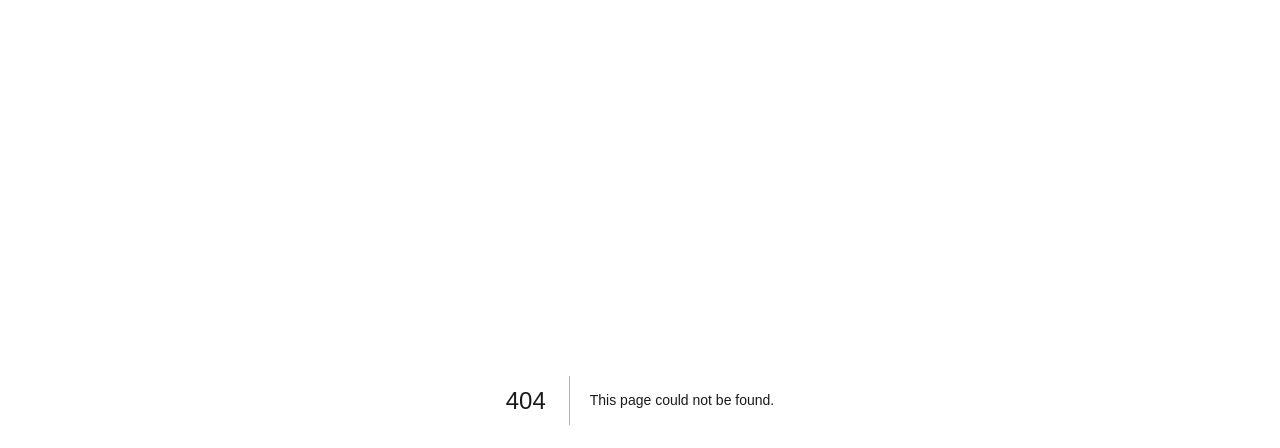
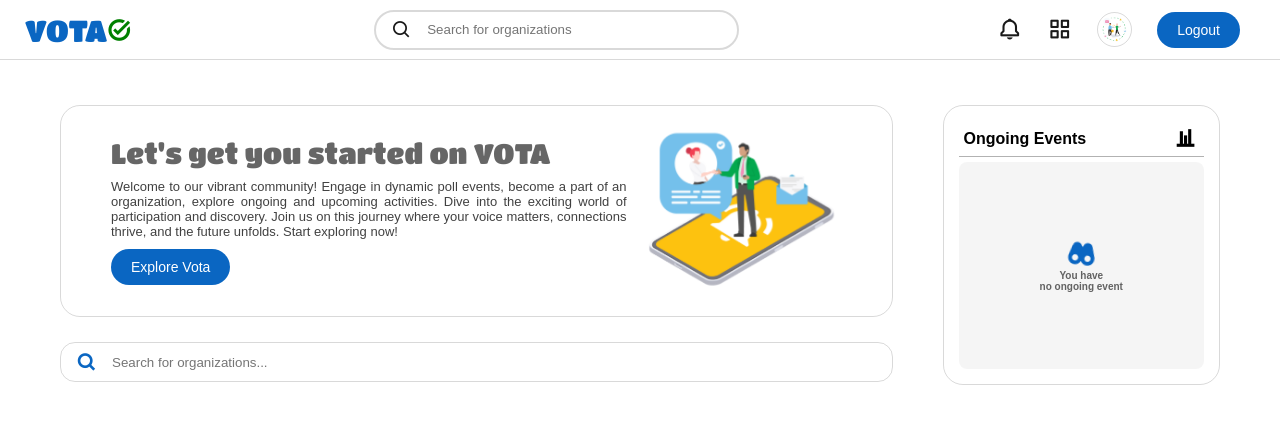
Before and after one commit to Paul-Chidiadi/Vota, a Next.js app: page /dashboard/elector in a window 1280 px wide. Before the commit this address had no page. Shown: the top 448 px of the page. Built offline with nearby package versions, Linux system fonts and the light colour scheme; a web font is replaced by a local one.

Commit message:
Created top section for electors home page

```diff
--- /dev/null
+++ b/app/dashboard/elector/layout.js
@@ -0,0 +1,10 @@
+import Navbar from '/components/navigation/Navbar.js';
+
+export default function Layout({ children }) {
+  return (
+    <>
+      <Navbar userRole="elector" />
+      <div className="">{children}</div>
+    </>
+  );
+}
--- /dev/null
+++ b/app/dashboard/elector/page.js
@@ -0,0 +1,93 @@
+'use client';
+import Image from 'next/image';
+import Link from 'next/link';
+import { useRouter } from 'next/navigation';
+import React, { useState } from 'react';
+
+export default function Page() {
+  const router = useRouter();
+  const [searchText, setSearchText] = useState('');
+
+  return (
+    <section className="elector-main-page">
+      {/* top section */}
+      <div className="elector-top-section">
+        <div className="ad-section">
+          <div className="divide">
+            <div className="col">
+              <h1>Let's get you started on VOTA</h1>
+              <p>
+                Welcome to our vibrant community! Engage in dynamic poll events, become a part of an organization,
+                explore ongoing and upcoming activities. Dive into the exciting world of participation and discovery.
+                Join us on this journey where your voice matters, connections thrive, and the future unfolds. Start
+                exploring now!
+              </p>
+              <Link className="btn links" href="/signup">
+                Explore Vota
+              </Link>
+            </div>
+            <div className="col-2">
+              <Image
+                className="img"
+                src="/images/answer-chat-in-mobile-c.png"
+                width={200}
+                height={200}
+                alt="Get-in-Front"
+              />
+            </div>
+          </div>
+          {/* SEARCH SECTION */}
+          <div className="nav-search">
+            <i
+              className="bx bx-search"
+              onClick={() => (searchText !== '' ? router.push(`/dashboard/elector/list?q=${searchText}`) : '')}
+            ></i>
+            <input
+              type="text"
+              placeholder="Search for organizations..."
+              value={searchText}
+              onChange={(e) => {
+                setSearchText(e.target.value);
+              }}
+            />
+          </div>
+        </div>
+        <div className="ongoing-event">
+          <div className="ongoing-top">
+            <h4>Ongoing Events</h4>
+            <i className="bx bx-poll bx-rotate-270"></i>
+          </div>
+          {/* LIST OF EVENTS */}
+          <div className="event-list">
+            {/* <div className="event-item">
+              <div className="event-org">
+                <small>Axelrod Capitol</small>
+                <i className="bx bxs-circle"></i>
+              </div>
+              <div className="event-name">
+                <i className="bx bx-dots-vertical-rounded"></i>
+                <h5>2023/2024 Election 6</h5>
+              </div>
+            </div>
+            <div className="event-item">
+              <div className="event-org">
+                <small>Axelrod Capitol</small>
+                <i className="bx bxs-circle"></i>
+              </div>
+              <div className="event-name">
+                <i className="bx bx-dots-vertical-rounded"></i>
+                <h5>2023/2024 Election 6</h5>
+              </div>
+            </div> */}
+            <div className="empty-list">
+              <i className="bx bxs-binoculars bx-tada"></i>
+              <small>
+                You have <br /> no ongoing event
+              </small>
+            </div>
+          </div>
+        </div>
+      </div>
+    </section>
+  );
+}
--- a/app/dashboard/layout.js
+++ b/app/dashboard/organization/layout.js
@@ -3,7 +3,7 @@
 export default function Layout({ children }) {
   return (
     <>
-      <Navbar />
+      <Navbar userRole="organization" />
       <div className="">{children}</div>
     </>
   );
--- a/app/dashboard/page.js
+++ /dev/null
@@ -1,6 +0,0 @@
-'use client';
-import { useState } from 'react';
-
-export default function Page() {
-  return <></>;
-}
--- a/app/globals.css
+++ b/app/globals.css
@@ -95,6 +95,33 @@
     color: var(--cool-gray-80);
   }
 }
+@keyframes zoom {
+  10%,
+  30%,
+  80% {
+    transform: scale(0.7);
+  }
+  20%,
+  40%,
+  50%,
+  60%,
+  70%,
+  90%,
+  100% {
+    transform: scale(1);
+  }
+}
+@keyframes flash {
+  0%,
+  50%,
+  100% {
+    opacity: 1;
+  }
+  25%,
+  75% {
+    opacity: 0;
+  }
+}
 html,
 body {
   max-width: 100vw;
@@ -148,7 +175,7 @@
   color: var(--blue-60);
 }
 
-/* HOME PAGE */
+/* HOME PAGE SECTION */
 .dashboard-page-top,
 .home-page-top {
   display: flex;
@@ -157,6 +184,7 @@
   height: 60px;
   padding: 0px 25px;
   border-bottom: 1px solid var(--black-a15);
+  background-color: var(--white);
 }
 .dashboard-page-top .app-name,
 .home-page-top .app-name {
@@ -188,7 +216,7 @@
   color: var(--black-60);
 }
 
-/* HERO SECTION */
+/* HOME PAGE HERO SECTION */
 .home-page-hero {
   display: flex;
   justify-content: space-evenly;
@@ -212,8 +240,8 @@
 .home-page-hero div p {
   margin-bottom: 25px;
   width: 100%;
-  font-size: 18px;
-  font-weight: 400;
+  font-size: 16px;
+  font-weight: 100;
   color: var(--blue-90);
 }
 .home-page-hero .col-2 {
@@ -290,8 +318,8 @@
 .home-page-body div p {
   margin-bottom: 25px;
   width: 100%;
-  font-size: 18px;
-  font-weight: lighter;
+  font-size: 16px;
+  font-weight: 100;
   color: var(--cool-gray-30);
 }
 .home-page-body .col-2 {
@@ -337,7 +365,7 @@
   }
 }
 
-/* SIGNUP PAGE */
+/* SIGNUP PAGE SECTION*/
 .signup-page-body {
   width: 100%;
   min-height: 90vh;
@@ -497,3 +525,203 @@
     border-radius: 20px;
   }
 }
+
+/* ELECTORS SECTION */
+.elector-main-page {
+  width: 100%;
+  height: 90vh;
+  overflow-x: hidden;
+  overflow-y: auto;
+  padding-top: 45px;
+  background-color: var(--white);
+}
+.elector-top-section {
+  width: 100%;
+  height: fit-content;
+  display: grid;
+  grid-template-columns: 3fr 1fr;
+  gap: 50px;
+}
+.elector-top-section .ad-section {
+  width: 100%;
+  height: fit-content;
+  display: flex;
+  flex-direction: column;
+  justify-content: flex-start;
+  align-items: center;
+  gap: 25px;
+}
+.elector-top-section .ad-section .divide {
+  width: 100%;
+  height: fit-content;
+  display: flex;
+  justify-content: space-between;
+  align-items: center;
+  border-radius: 20px;
+  padding: 5px 50px;
+  gap: 15px;
+  border: 1px solid var(--black-a15);
+}
+.elector-top-section .ad-section .divide .col {
+  display: flex;
+  flex-direction: column;
+  justify-content: center;
+  align-items: flex-start;
+  gap: 10px;
+}
+.elector-top-section .ad-section .divide .col h1 {
+  color: var(--black-a60);
+  font-size: 28px;
+  font-weight: 100;
+  font-family: 'Titan One', sans-serif;
+}
+.elector-top-section .ad-section .divide .col p {
+  color: var(--black-a75);
+  font-size: 13px;
+  text-align: justify;
+}
+.elector-top-section .ad-section .col-2 {
+  display: flex;
+  justify-content: center;
+  align-items: center;
+  width: fit-content;
+  height: fit-content;
+}
+.elector-top-section .ad-section .col-2 .img {
+  object-fit: contain;
+  animation: zoom 5s ease-in-out infinite;
+  animation-delay: 10s;
+}
+.elector-top-section .ad-section .nav-search {
+  width: 100%;
+  height: 40px;
+  border-radius: 15px;
+  border: 1px solid var(--black-a15);
+  padding: 10px 15px;
+  display: flex;
+  justify-content: center;
+  align-items: center;
+  gap: 10px;
+}
+.elector-top-section .ad-section .nav-search input {
+  width: 100%;
+  height: 100%;
+  border: none;
+  outline: none;
+  padding: 5px;
+}
+.elector-top-section .ad-section .nav-search .bx {
+  font-size: 21px;
+  font-weight: bold;
+  color: var(--blue-70);
+}
+.elector-top-section .ongoing-event {
+  width: 100%;
+  height: 280px;
+  display: flex;
+  flex-direction: column;
+  justify-content: flex-start;
+  align-items: center;
+  border-radius: 20px;
+  padding: 15px;
+  border: 1px solid var(--black-a15);
+  /* background-color: var(--blue-70); */
+}
+.ongoing-event .ongoing-top {
+  width: 100%;
+  height: fit-content;
+  display: flex;
+  justify-content: space-between;
+  align-items: center;
+  gap: 10px;
+  padding: 5px;
+  border-bottom: 1px solid var(--black-a30);
+}
+.ongoing-event .ongoing-top i,
+.ongoing-event .ongoing-top h4 {
+  font-weight: bold;
+  color: var(--black);
+}
+.event-list {
+  width: 100%;
+  height: 100%;
+  overflow-y: auto;
+  display: flex;
+  flex-direction: column;
+  justify-content: flex-start;
+  align-items: center;
+  margin-top: 5px;
+  gap: 8px;
+}
+.event-list .empty-list {
+  width: 100%;
+  height: 100%;
+  border-radius: 8px;
+  background-color: var(--black-a04);
+  display: flex;
+  flex-direction: column;
+  justify-content: center;
+  align-items: center;
+}
+.event-list .empty-list i {
+  color: var(--blue-70);
+  font-size: 30px;
+  font-weight: bold;
+}
+.event-list .empty-list small {
+  color: var(--black-a60);
+  font-size: 10px;
+  font-weight: bold;
+  text-align: center;
+}
+.event-list .event-item {
+  width: 100%;
+  height: fit-content;
+  display: flex;
+  flex-direction: column;
+  justify-content: flex-start;
+  align-items: center;
+  gap: 2px;
+  padding: 5px;
+  background-color: var(--blue-70);
+  border-radius: 5px;
+  cursor: pointer;
+}
+.event-item:hover {
+  background-color: var(--cool-gray-70);
+}
+.event-list .event-item .event-name {
+  width: 100%;
+  height: fit-content;
+  display: flex;
+  justify-content: flex-start;
+  align-items: center;
+  gap: 7px;
+}
+.event-list .event-item .event-name i {
+  font-size: 22px;
+  color: var(--white);
+  margin-top: -14px;
+}
+.event-list .event-item .event-name h5 {
+  font-size: 12px;
+  font-weight: bold;
+  color: var(--white);
+}
+.event-list .event-item .event-org {
+  width: 100%;
+  display: flex;
+  justify-content: space-between;
+  align-items: center;
+  padding-left: 30px;
+}
+.event-list .event-item .event-org i {
+  color: rgb(195, 183, 160);
+  font-size: 12px;
+  animation: flash 1.5s ease-in-out infinite;
+}
+.event-list .event-item .event-org small {
+  font-size: 10px;
+  font-weight: 100;
+  color: var(--blue-30);
+}
--- a/components/navigation/Navbar.js
+++ b/components/navigation/Navbar.js
@@ -6,7 +6,6 @@
 import { useRouter } from 'next/navigation';
 
 const Navbar = ({ userRole }) => {
-  userRole = 'elector';
   const router = useRouter();
   const [searchText, setSearchText] = useState('');
   const [menu, setMenu] = useState(false);
@@ -32,7 +31,10 @@
           VOTA<span className="material-symbols-outlined">task_alt</span>
         </Link>
         <div className="nav-search">
-          <i className="bx bx-search" onClick={() => router.push(`/dashboard/${userRole}/list?q=${searchText}`)}></i>
+          <i
+            className="bx bx-search"
+            onClick={() => (searchText !== '' ? router.push(`/dashboard/${userRole}/list?q=${searchText}`) : '')}
+          ></i>
           <input
             type="text"
             placeholder={userRole === 'elector' ? 'Search for organizations' : 'Search for electors'}
@@ -64,7 +66,7 @@
         ) : (
           // Organization menu options
           <div className="nav-menu">
-            <i class="bx bx-poll bx-rotate-270" onClick={() => router.push('/')}></i>
+            <i className="bx bx-poll bx-rotate-270" onClick={() => router.push('/')}></i>
             <i className="bx bx-bell bx-tada-hover" onClick={() => router.push('/')}></i>
             <div className="profile-img-container">
               <Image
@@ -82,8 +84,8 @@
           </div>
         )}
         <div className="menu-icons" onClick={toggleMenu}>
-          <i class="bx bx-menu" style={styleMenuOn}></i>
-          <i class="bx bx-x" style={styleMenuOff}></i>
+          <i className="bx bx-menu" style={styleMenuOn}></i>
+          <i className="bx bx-x" style={styleMenuOff}></i>
         </div>
       </section>
 
@@ -127,7 +129,7 @@
         ) : (
           // Organization menu options
           <div className="nav-sliding-menu">
-            <i class="bx bx-poll" onClick={() => router.push('/')}>
+            <i className="bx bx-poll" onClick={() => router.push('/')}>
               <span>Events</span>
             </i>
             <i className="bx bx-bell" onClick={() => router.push('/')}>
--- a/components/navigation/navbar.css
+++ b/components/navigation/navbar.css
@@ -36,7 +36,6 @@
 .dashboard-page-top .nav-search input {
   width: 300px;
   height: 100%;
-  border-radius: 30px;
   border: none;
   outline: none;
   padding: 5px;
@@ -71,6 +70,7 @@
   right: 0px;
   padding: 15px;
   z-index: 999;
+  background-color: var(--white);
   box-shadow: -7px 0px 5px 0px var(--black-a04);
 }
 .slide-in-menu .nav-search .bx {
```
Also changed, not shown: app/dashboard/organization/page.js (added, +8 -0 lines), app/page.js (+7 -12 lines).
